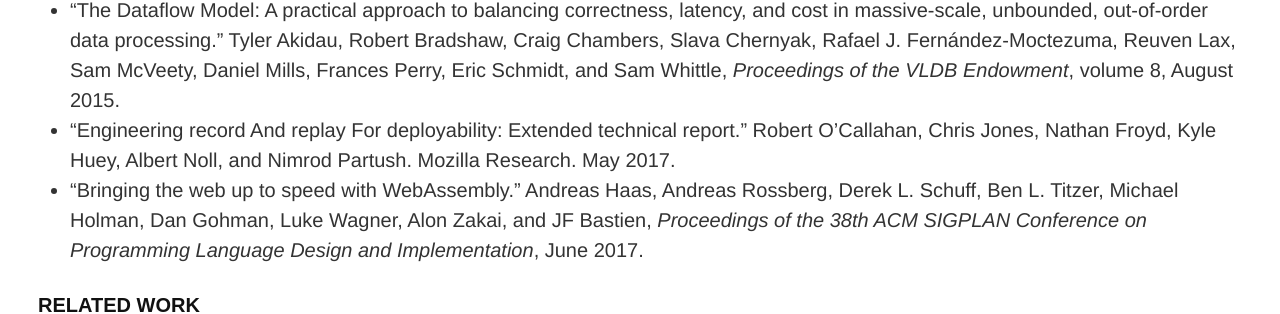
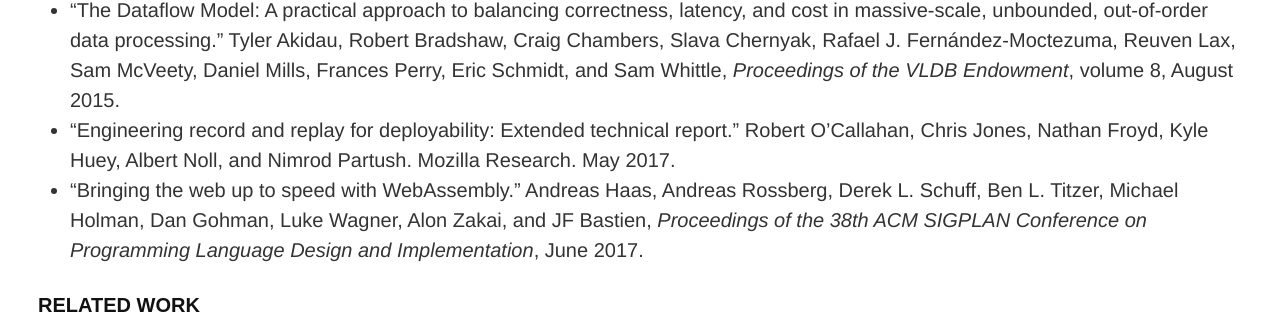
Before and after one commit to mspiegel/mspiegel.github.com, a Jekyll site: the page built from canon.md, in a window 1280 px wide and 900 px high, scrolled down 6204 px. Shown: the part 141-455 px from the top of the window. Built offline with Jekyll 4.4.1, drawn with Linux system fonts in a browser that asks for light colours.

```diff
--- a/canon.md
+++ b/canon.md
@@ -140,7 +140,7 @@ Suggestions, criticisms, or comments are always appreciated.
 * "In search of an understandable consensus algorithm." Diego Ongaro and John Ousterhout, _Proceedings of the 2014 USENIX Annual Technical Conference_, June 2014.
 * "Large-scale cluster management at Google with Borg." Abhishek Verma, Luis Pedrosa, Madhukar R. Korupolu, David Oppenheimer, Eric Tune, and John Wilkes, _Proceedings of the Tenth European Conference on Computer Systems_, April 2015.
 * "The Dataflow Model: A practical approach to balancing correctness, latency, and cost in massive-scale, unbounded, out-of-order data processing." Tyler Akidau, Robert Bradshaw, Craig Chambers, Slava Chernyak, Rafael J. Fernández-Moctezuma, Reuven Lax, Sam McVeety, Daniel Mills, Frances Perry, Eric Schmidt, and Sam Whittle, _Proceedings of the VLDB Endowment_, volume 8, August 2015.
-* "Engineering record And replay For deployability: Extended technical report." Robert O'Callahan, Chris Jones, Nathan Froyd, Kyle Huey, Albert Noll, and Nimrod Partush. Mozilla Research. May 2017.
+* "Engineering record and replay for deployability: Extended technical report." Robert O'Callahan, Chris Jones, Nathan Froyd, Kyle Huey, Albert Noll, and Nimrod Partush. Mozilla Research. May 2017.
 * "Bringing the web up to speed with WebAssembly." Andreas Haas, Andreas Rossberg, Derek L. Schuff, Ben L. Titzer, Michael Holman, Dan Gohman, Luke Wagner, Alon Zakai, and JF Bastien, _Proceedings of the 38th ACM SIGPLAN Conference on Programming Language Design and Implementation_, June 2017.
 
 ### Related Work
```
